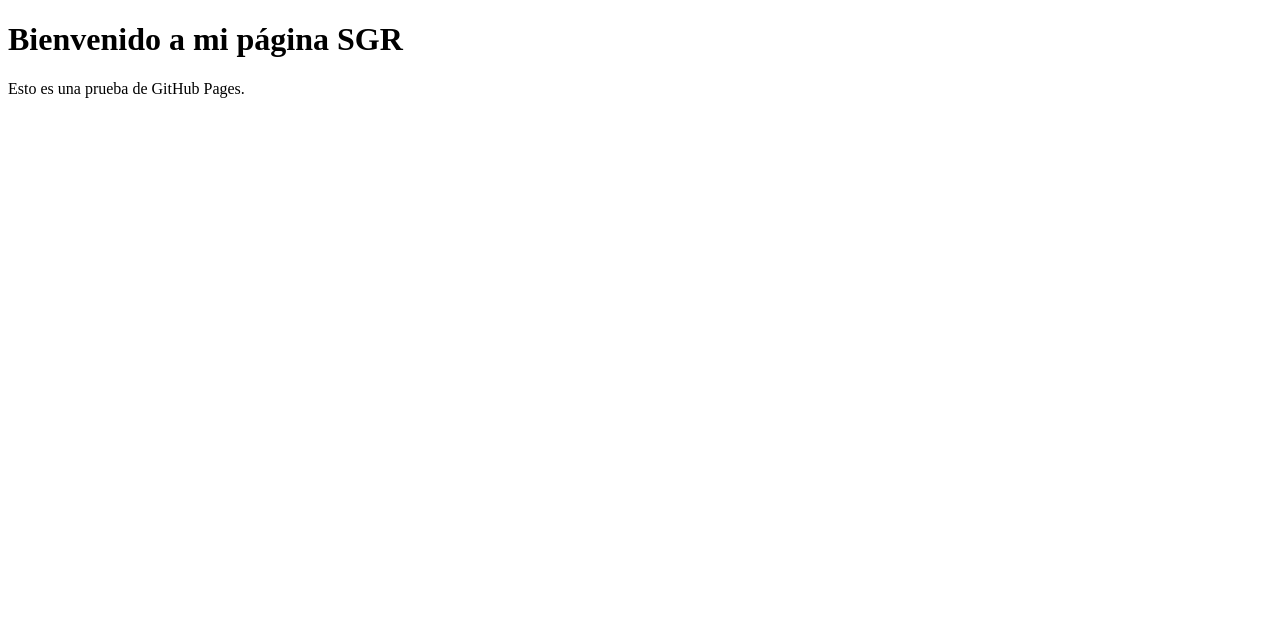
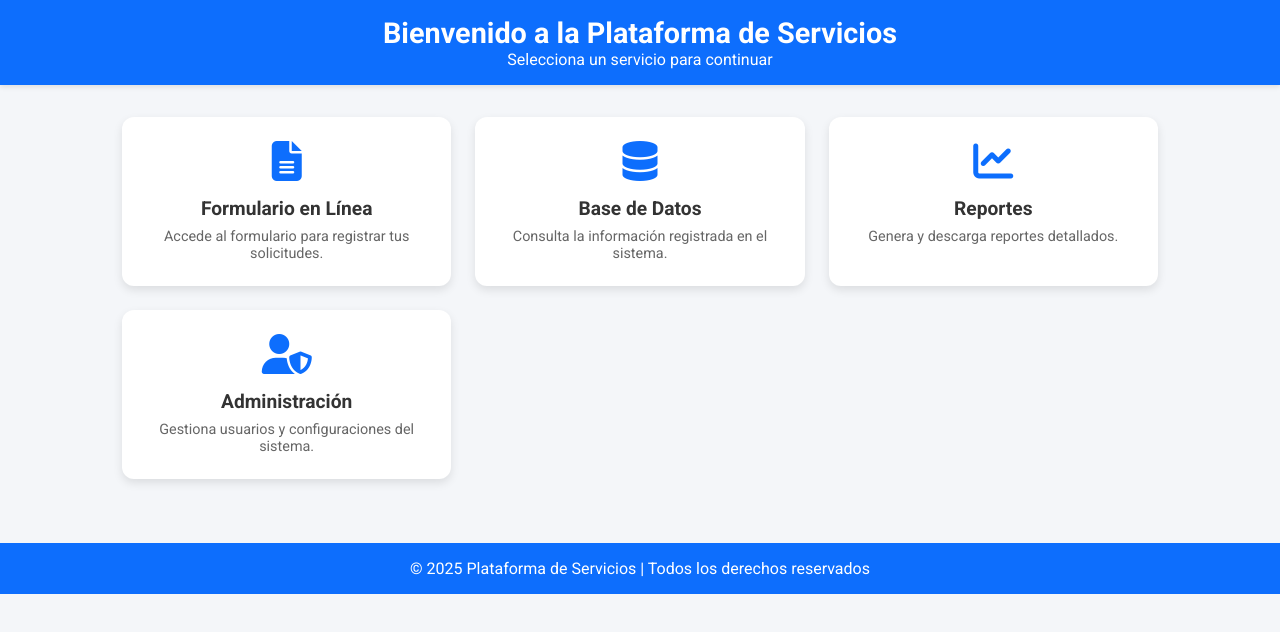
Before and after one commit to dylanvelezv2002/sgr, a plain HTML site: page index.html in a window 1280 px wide. Drawn offline with Linux system fonts and the light colour scheme.

Commit message:
index.html

```diff
--- a/index.html
+++ b/index.html
@@ -1,12 +1,106 @@
 <!DOCTYPE html>
 <html lang="es">
 <head>
-    <meta charset="UTF-8">
-    <meta name="viewport" content="width=device-width, initial-scale=1.0">
-    <title>SGR</title>
+  <meta charset="UTF-8" />
+  <meta name="viewport" content="width=device-width, initial-scale=1.0">
+  <title>Página de Inicio - Servicios</title>
+  <link href="https://fonts.googleapis.com/css2?family=Roboto:wght@400;700&display=swap" rel="stylesheet">
+  <link rel="stylesheet" href="https://cdnjs.cloudflare.com/ajax/libs/font-awesome/6.5.0/css/all.min.css">
+  <style>
+    * {
+      margin: 0;
+      padding: 0;
+      box-sizing: border-box;
+      font-family: 'Roboto', sans-serif;
+    }
+    body {
+      background: #f4f6f9;
+      color: #333;
+    }
+    header {
+      background: #0d6efd;
+      color: white;
+      padding: 1rem 2rem;
+      text-align: center;
+      box-shadow: 0 2px 5px rgba(0,0,0,0.1);
+    }
+    header h1 {
+      font-size: 1.8rem;
+    }
+    .container {
+      max-width: 1100px;
+      margin: auto;
+      padding: 2rem;
+      display: grid;
+      grid-template-columns: repeat(auto-fit, minmax(250px, 1fr));
+      gap: 1.5rem;
+    }
+    .card {
+      background: white;
+      border-radius: 12px;
+      padding: 1.5rem;
+      text-align: center;
+      box-shadow: 0 4px 10px rgba(0,0,0,0.1);
+      transition: transform 0.3s, box-shadow 0.3s;
+      cursor: pointer;
+    }
+    .card:hover {
+      transform: translateY(-5px);
+      box-shadow: 0 6px 15px rgba(0,0,0,0.15);
+    }
+    .card i {
+      font-size: 2.5rem;
+      margin-bottom: 1rem;
+      color: #0d6efd;
+    }
+    .card h3 {
+      font-size: 1.2rem;
+      margin-bottom: 0.5rem;
+    }
+    .card p {
+      font-size: 0.9rem;
+      color: #666;
+    }
+    footer {
+      text-align: center;
+      padding: 1rem;
+      background: #0d6efd;
+      color: white;
+      margin-top: 2rem;
+    }
+  </style>
 </head>
 <body>
-    <h1>Bienvenido a mi página SGR</h1>
-    <p>Esto es una prueba de GitHub Pages.</p>
+  <header>
+    <h1>Bienvenido a la Plataforma de Servicios</h1>
+    <p>Selecciona un servicio para continuar</p>
+  </header>
+
+  <div class="container">
+    <div class="card" onclick="location.href='servicio1.html'">
+      <i class="fas fa-file-alt"></i>
+      <h3>Formulario en Línea</h3>
+      <p>Accede al formulario para registrar tus solicitudes.</p>
+    </div>
+    <div class="card" onclick="location.href='servicio2.html'">
+      <i class="fas fa-database"></i>
+      <h3>Base de Datos</h3>
+      <p>Consulta la información registrada en el sistema.</p>
+    </div>
+    <div class="card" onclick="location.href='servicio3.html'">
+      <i class="fas fa-chart-line"></i>
+      <h3>Reportes</h3>
+      <p>Genera y descarga reportes detallados.</p>
+    </div>
+    <div class="card" onclick="location.href='servicio4.html'">
+      <i class="fas fa-user-shield"></i>
+      <h3>Administración</h3>
+      <p>Gestiona usuarios y configuraciones del sistema.</p>
+    </div>
+  </div>
+
+  <footer>
+    <p>© 2025 Plataforma de Servicios | Todos los derechos reservados</p>
+  </footer>
 </body>
 </html>
```
